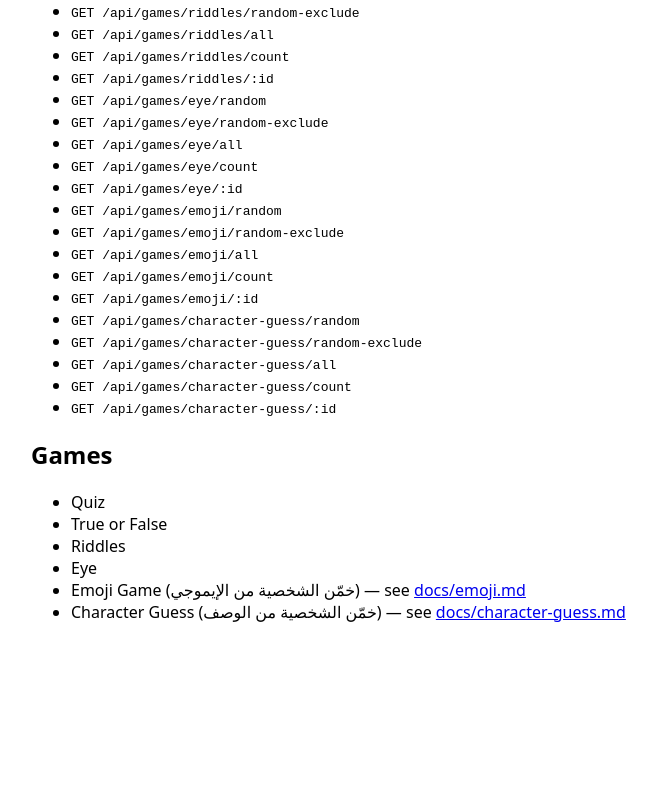
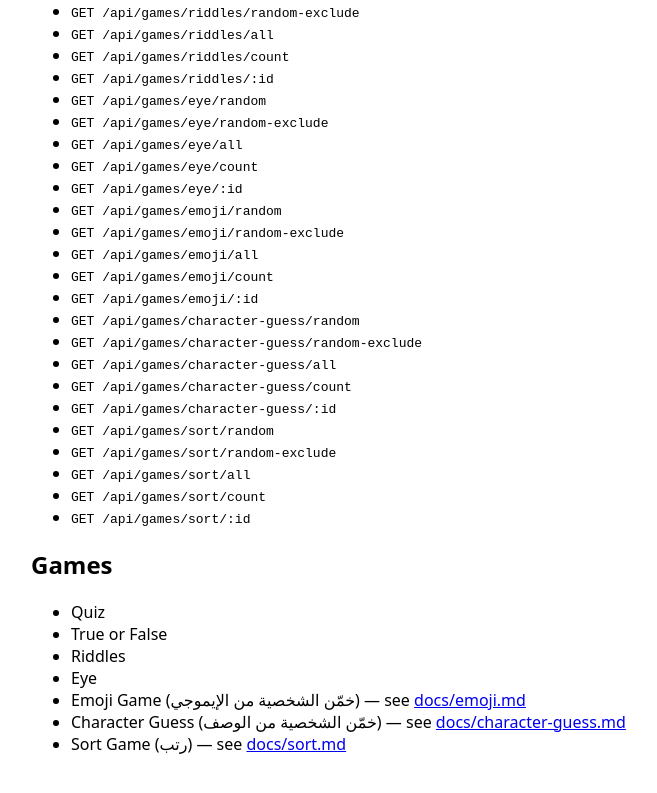
Before and after one commit to Mohamed0120160/RayGumo-API, a Next.js app: page / in a window 1280 px wide. Shown: the part 495-1288 px from the top of the page, without its empty margins (249-906 px from the left). Before the commit the page ends 1190 px from the top, so only its background shows below. Built offline with nearby package versions, Linux system fonts and the light colour scheme; no server answers.

Commit message:
Add files via upload

```diff
--- a/src/app/page.tsx
+++ b/src/app/page.tsx
@@ -49,6 +49,11 @@ export default function HomePage() {
         <li><code>GET /api/games/character-guess/all</code></li>
         <li><code>GET /api/games/character-guess/count</code></li>
         <li><code>GET /api/games/character-guess/:id</code></li>
+        <li><code>GET /api/games/sort/random</code></li>
+        <li><code>GET /api/games/sort/random-exclude</code></li>
+        <li><code>GET /api/games/sort/all</code></li>
+        <li><code>GET /api/games/sort/count</code></li>
+        <li><code>GET /api/games/sort/:id</code></li>
       </ul>
       <h2>Games</h2>
       <ul>
@@ -66,6 +71,10 @@ export default function HomePage() {
             docs/character-guess.md
           </a>
         </li>
+        <li>
+          Sort Game (رتب) — see{" "}
+          <a href="https://github.com/Mohamed0120160/RayGumo-API/blob/main/docs/sort.md">docs/sort.md</a>
+        </li>
       </ul>
     </main>
   );
```
